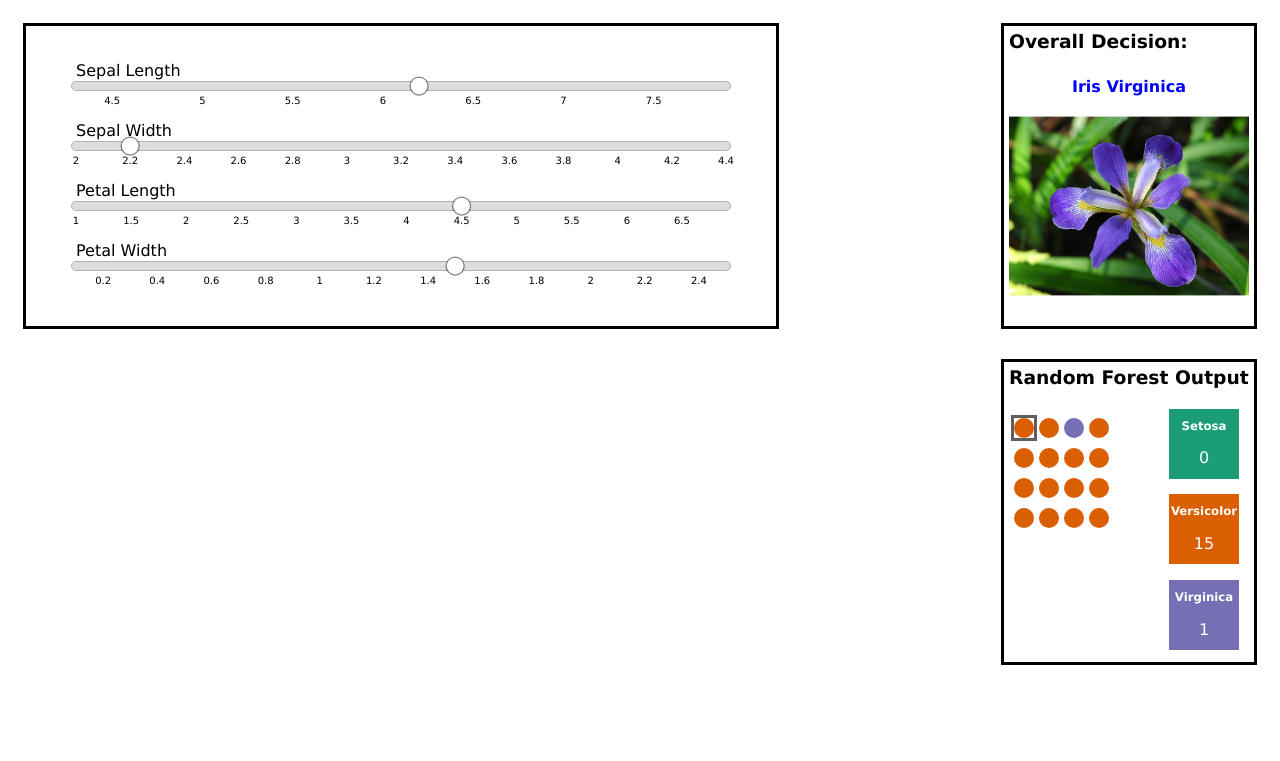
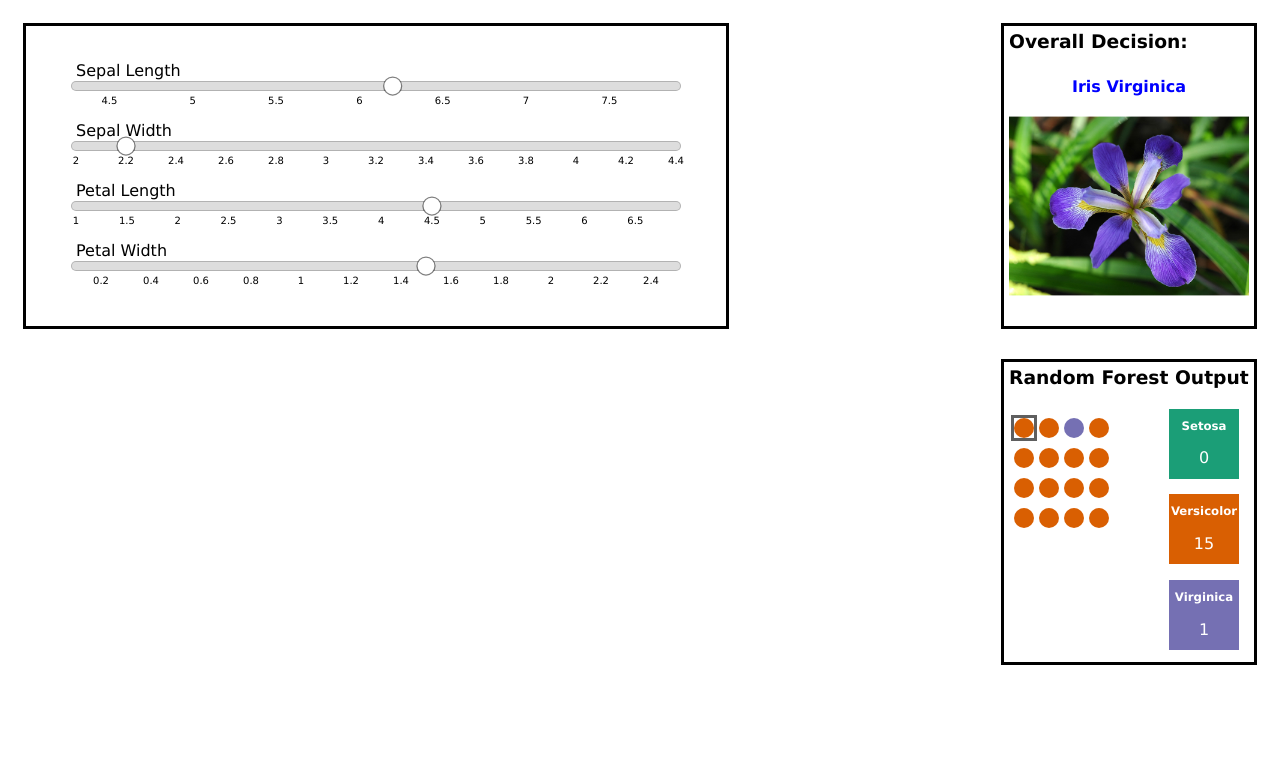
Before and after one commit to Shigenaka/INFX-562-Final-Project, a plain HTML site: page index.html in a window 1280 px wide. Shown: the top 761 px of the page. Drawn offline with nearby package versions, Linux system fonts and the light colour scheme.

Commit message:
fixed width of sliders

```diff
--- a/index.html
+++ b/index.html
@@ -10,7 +10,7 @@
     <!-- <INPUT TYPE="Button" value="Setosa" onclick="createDataObj(4.8, 3.4, 1.9, 0.2)"/>
     <INPUT TYPE="Button" value="Versicolor" onclick="createDataObj(5.6, 2.9, 3.6, 1.3)"/>
     <INPUT TYPE="Button" value="Virginica" onclick="createDataObj(6.3, 3.3, 6.0, 2.5)"/> -->
-    <svg width="750" height="300"></svg>
+    <svg width="700" height="300"></svg>
 </div>
 
 <div class="outcomeImage">
```
